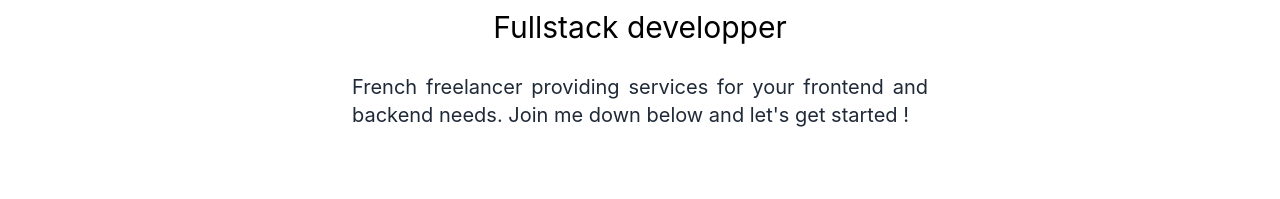
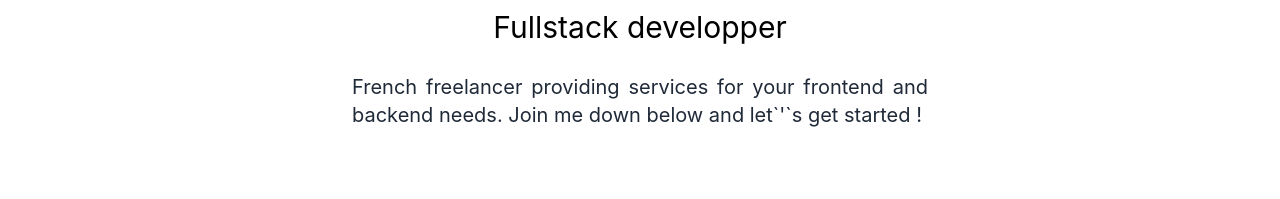
Before and after one commit to PierreChagnon/portfolio, a Next.js app: page / in a window 1280 px wide. Shown: the part 283-482 px from the top of the page. Built offline with nearby package versions, Linux system fonts and the light colour scheme.

Commit message:
minor fix

```diff
--- a/pages/index.js
+++ b/pages/index.js
@@ -57,7 +57,7 @@ export default function Home() {
             <h2 className='text-5xl py-2 text-teal-600 font-medium text-center md:text-6xl'>Pierre Chagnon</h2>
             <h3 className='text-2xl py-2 text-center md:text-3xl dark:text-white'>Fullstack developper</h3>
             <p className='text-justify mx-auto text-md py-5 leading-8 text-gray-800 md:text-xl max-w-xl dark:text-gray-400'>
-              French freelancer providing services for your frontend and backend needs. Join me down below and let's get started !
+              French freelancer providing services for your frontend and backend needs. Join me down below and let`&apos;`s get started !
             </p>
           </div>
           <div className='text-5xl flex justify-center gap-16 py-3 items-center'>
```
